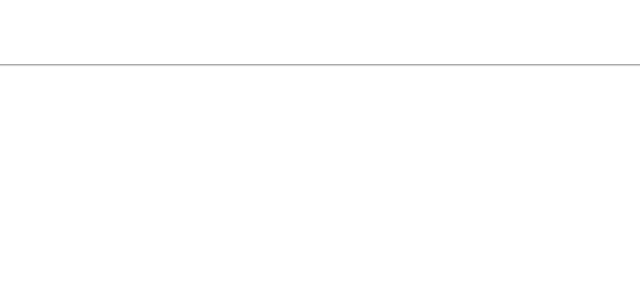
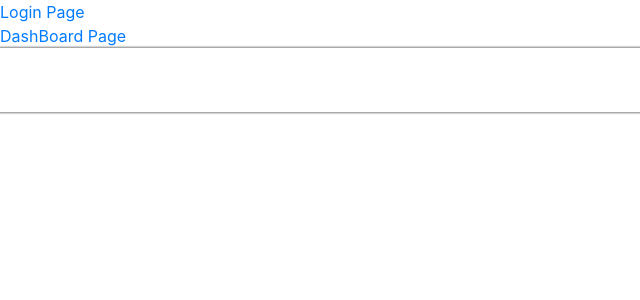
Before and after one commit to AshforthM/storefront-react, a React (Create React App) app: page /dashboard in a window 1280 px wide. Shown: the top 300 px of the page, without its empty margins (0-640 px from the left). Built offline with nearby package versions, Linux system fonts and the light colour scheme.

Commit message:
basic navigation w/ react router

```diff
--- a/src/App.js
+++ b/src/App.js
@@ -1,12 +1,17 @@
+import {Route, Routes} from 'react-router-dom';
+
 import {Button} from './ui/buttons'
 import {HiDotsVertical} from 'react-icons/hi'
-import DashboardPage from './pages/DashboardPage';
-import LoginPage from './pages/LoginPage';
+import {LoginPage, DashBoardPage, PageNotFound} from './pages';
 
 function App() {
   return (
     <>
-      <DashboardPage/>
+    <Routes>
+      <Route index element={<LoginPage/>}/>
+      <Route path="dashboard" element={<DashBoardPage/>}/>
+      <Route path="*" element={<PageNotFound/>}/>
+    </Routes>
     </>
   );
 }
--- a/src/index.js
+++ b/src/index.js
@@ -1,12 +1,19 @@
 import React from 'react';
 import ReactDOM from 'react-dom';
+
+import {BrowserRouter} from 'react-router-dom'
+
 import App from './App';
 import {GlobalStyles} from './styles/GlobalStyles';
 
 ReactDOM.render(
   <React.StrictMode>
+
     <GlobalStyles/>
-    <App />
+    <BrowserRouter>
+      <App />
+    </BrowserRouter>
+
   </React.StrictMode>,
   document.getElementById('root')
 );
--- /dev/null
+++ b/src/pages/404/PageNotFound.js
@@ -0,0 +1,26 @@
+import React from "react";
+import { Link } from "react-router-dom";
+
+function PageNotFound(props) {
+  return (
+    <>
+      <nav>
+        <ul>
+          <li>
+            <Link to="/">Login Page</Link>
+          </li>
+
+          <li>
+            <Link to="/dashboard">DashBoard Page</Link>
+          </li>
+        </ul>
+      </nav>
+
+      <header>
+        <h1>Page Not Found</h1>
+      </header>
+    </>
+  );
+}
+
+export default PageNotFound;
--- a/src/pages/DashboardPage.js
+++ /dev/null
@@ -1,10 +0,0 @@
-import React from "react";
-import AppBar from "../components/appbar/AppBar";
-
-function DashboardPage(props) {
-  return (
-      <AppBar/>
-  );
-}
-
-export default DashboardPage;
--- a/src/pages/LoginPage.js
+++ /dev/null
@@ -1,11 +0,0 @@
-import React from "react";
-
-function LoginPage(props) {
-  return (
-    <header>
-      <h1>Login Page</h1>
-    </header>
-  );
-}
-
-export default LoginPage;
--- /dev/null
+++ b/src/pages/dashboard/DashBoardPage.js
@@ -0,0 +1,25 @@
+import React from "react";
+import { Link } from "react-router-dom";
+
+import { AppBar } from "../../components/appbar";
+
+function DashBoardPage(props) {
+  return (
+    <>
+      <nav>
+        <ul>
+          <li>
+            <Link to="/">Login Page</Link>
+          </li>
+
+          <li>
+            <Link to="/dashboard">DashBoard Page</Link>
+          </li>
+        </ul>
+      </nav>
+      <AppBar />
+    </>
+  );
+}
+
+export default DashBoardPage;
--- /dev/null
+++ b/src/pages/index.js
@@ -0,0 +1,5 @@
+export { default as DashBoardPage } from "./dashboard/DashBoardPage";
+
+export { default as LoginPage } from "./login/LoginPage";
+
+export { default as PageNotFound } from "./404/PageNotFound";
--- /dev/null
+++ b/src/pages/login/LoginPage.js
@@ -0,0 +1,40 @@
+import React from "react";
+import { Link, useNavigate } from "react-router-dom";
+
+function LoginPage(props) {
+
+  let navigation = useNavigate();
+
+  function onHandleSubmit(e){
+    //firebase auth
+    e.preventDefault();
+    navigation('dashboard');
+  }
+
+  return (
+    <>
+      <nav>
+        <ul>
+          <li>
+            <Link to="/">Login Page</Link>
+          </li>
+
+          <li>
+            <Link to="/dashboard">DashBoard Page</Link>
+          </li>
+        </ul>
+      </nav>
+
+      <header>
+        <h1>Page Not Found</h1>
+        <form onSubmit={onHandleSubmit}>
+          <input type="text" /*type="email" required*/ />
+          <input type="text" /*type="password" required*/ />
+          <button type="submit">Form submission</button>
+        </form>
+      </header>
+    </>
+  );
+}
+
+export default LoginPage;
```
